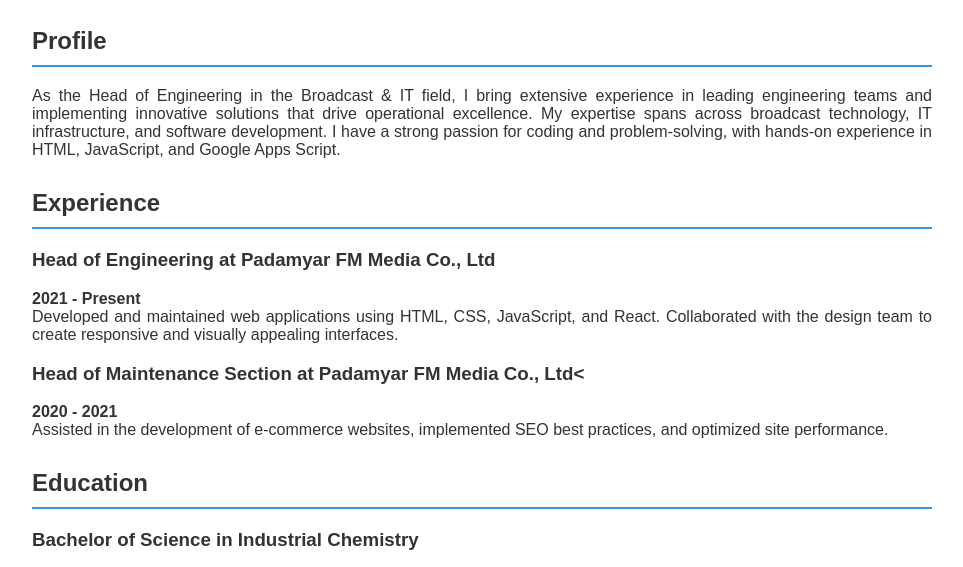
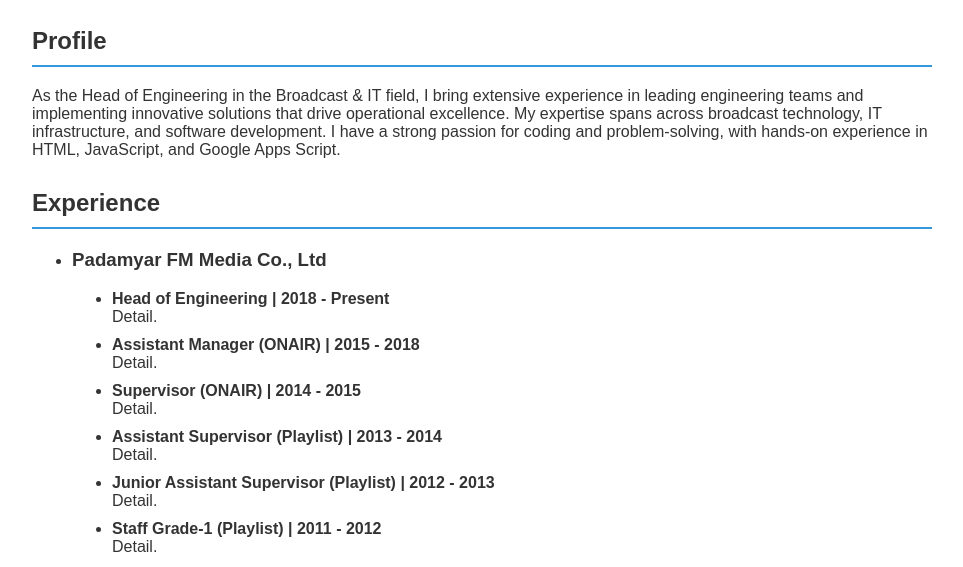
Before and after one commit to yehtutbo/yehtutbo.github.io, a plain HTML site: page index.html in a window 1280 px wide. Shown: the part 332-899 px from the top of the page, without its empty margins (158-1121 px from the left). Drawn offline with Linux system fonts and the light colour scheme.

Commit message:
Update index.html

```diff
--- a/index.html
+++ b/index.html
@@ -57,12 +57,12 @@
 
         .section p {
             margin: 0;
-			text-align: justify;
         }
 
         .section ul {
-            list-style-type: none;
+            list-style-type: disc;
             padding: 0;
+			margin-left: 40px;
         }
 
         .section ul li {
@@ -102,14 +102,33 @@
             <h2>Experience</h2>
 			<ul>
 				<li>
-                    <h3>Head of Engineering at Padamyar FM Media Co., Ltd</h3>
-                    <p><strong>2021 - Present</strong></p>
-                    <p>Developed and maintained web applications using HTML, CSS, JavaScript, and React. Collaborated with the design team to create responsive and visually appealing interfaces.</p>
+					<h3>Padamyar FM Media Co., Ltd</h3>
+					<ul>
+						<li>
+							<p><strong>Head of Engineering | 2018 - Present</strong></p>
+							<p>Detail.</p>
 						</li>
 						<li>
-                    <h3>Head of Maintenance Section at Padamyar FM Media Co., Ltd<</h3>
-                    <p><strong>2020 - 2021</strong></p>
-                    <p>Assisted in the development of e-commerce websites, implemented SEO best practices, and optimized site performance.</p>
+							<p><strong>Assistant Manager (ONAIR) | 2015 - 2018</strong></p>
+							<p>Detail.</p>
+						</li>
+						<li>
+							<p><strong>Supervisor (ONAIR) | 2014 - 2015</strong></p>
+							<p>Detail.</p>
+						</li>
+						<li>
+							<p><strong>Assistant Supervisor (Playlist) | 2013 - 2014</strong></p>
+							<p>Detail.</p>
+						</li>
+						<li>
+							<p><strong>Junior Assistant Supervisor (Playlist) | 2012 - 2013</strong></p>
+							<p>Detail.</p>
+						</li>
+						<li>
+							<p><strong>Staff Grade-1 (Playlist) | 2011 - 2012</strong></p>
+							<p>Detail.</p>
+						</li>
+					</ul>
 				</li>
 			</ul>
         </div>
@@ -136,6 +155,8 @@
                 <li>Automation Systems</li>
                 <li>Signal Flow & Routing</li>
                 <li>Digital & IP Broadcasting</li>
+				<li>Cloud Technologies</li>
+				<li>Content Delivery</li>
 				<li>Project Management</li>
 				<li>Team Leadership</li>
 				<li>Strategic Planning</li>
```
Lines whose indentation alone changed are shown as unchanged.
